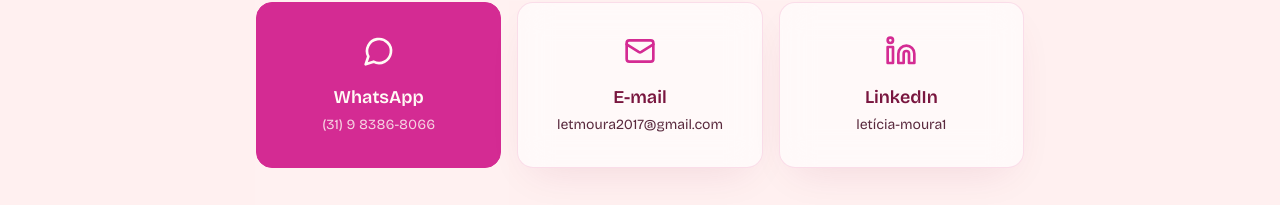
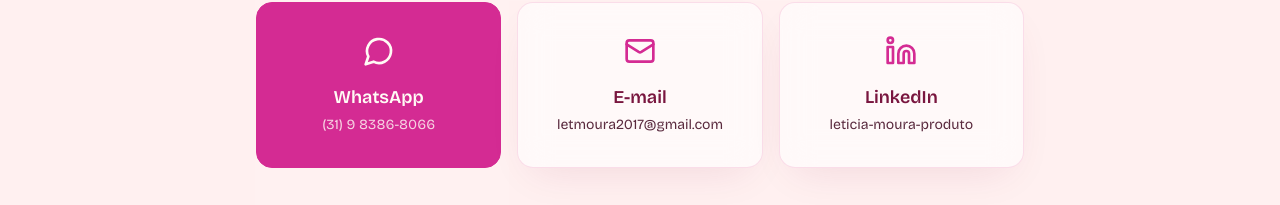
Before and after one commit to leetmoura/portfolio, a React (Vite) app: page / in a window 1280 px wide. Shown: the part 6096-6301 px from the top of the page. Built offline with nearby package versions, Linux system fonts and the light colour scheme.

Commit message:
Atualiza link do LinkedIn

```diff
--- a/src/components/portfolio/Contact.jsx
+++ b/src/components/portfolio/Contact.jsx
@@ -21,8 +21,8 @@
   {
     icon: Linkedin,
     label: 'LinkedIn',
-    desc: 'letícia-moura1',
-    href: 'https://linkedin.com/in/letícia-moura1',
+    desc: 'leticia-moura-produto',
+    href: 'https://www.linkedin.com/in/leticia-moura-produto/',
     primary: false,
   },
 ];
```
